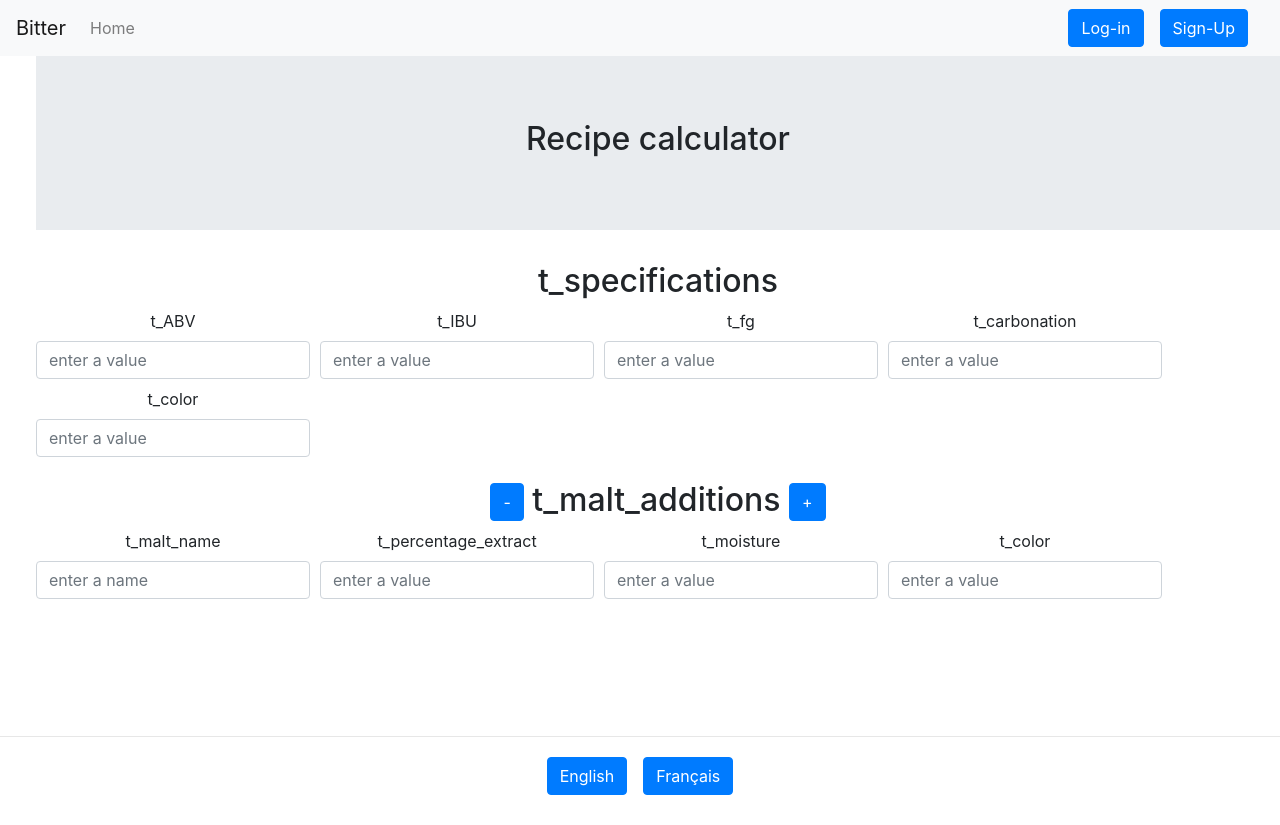
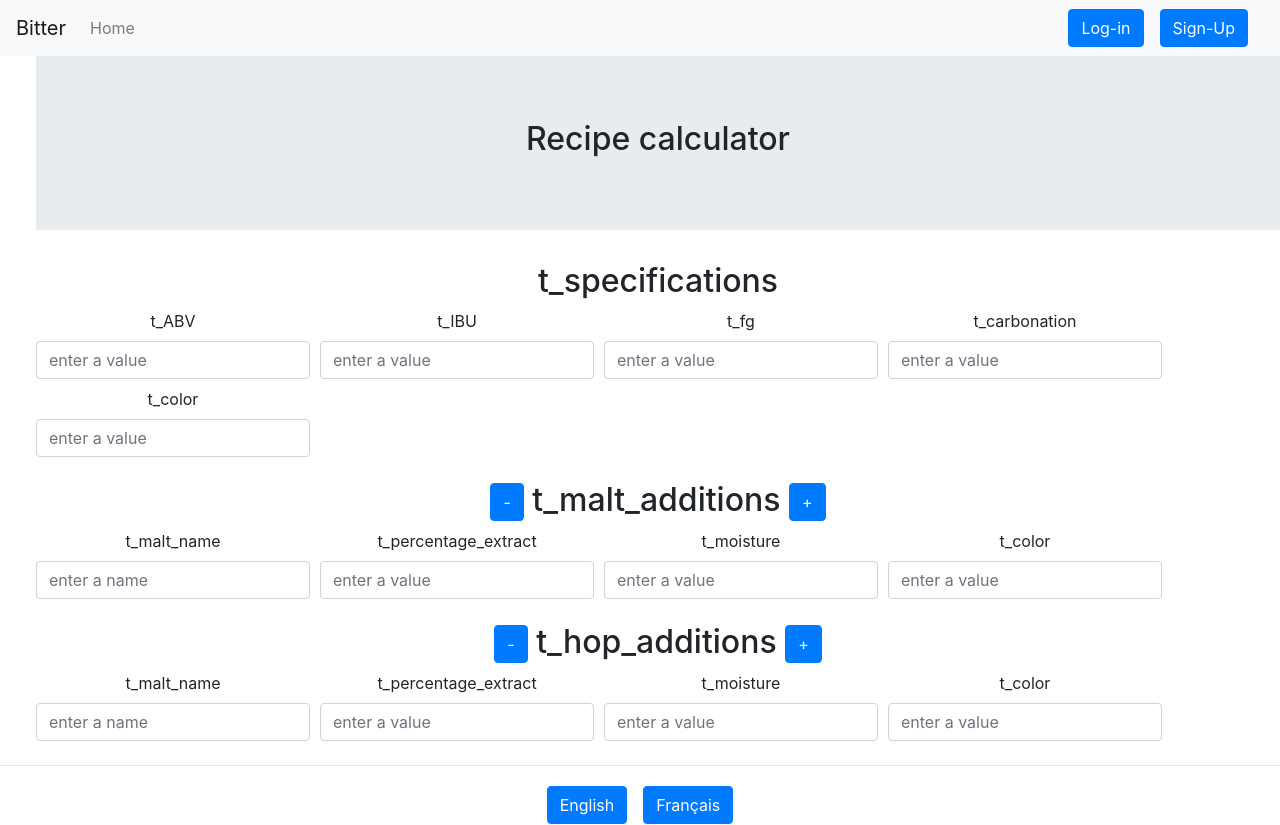
Before and after one commit to thibaudszy/brewing-app-frontend, a React (Create React App) app: page /recipe-calculator in a window 1280 px wide. Before the commit the page ends 800 px from the top, so only its background shows below. Built offline with nearby package versions, Linux system fonts and the light colour scheme; no server answers.

Commit message:
Can add and remove hop additions

```diff
--- /dev/null
+++ b/src/pages/RecipeCalculator/HopAdditionRow.tsx
@@ -0,0 +1,50 @@
+import React from "react";
+import { Col, Form } from "react-bootstrap";
+import { useDispatch, useSelector } from "react-redux";
+
+import { updateNewBeerArrays } from "../../store/recipes/actions";
+import { selectNewRecipeMaltAdditions } from "../../store/recipes/selectors";
+import { MaltAdditionsInput, Range } from "./Types";
+
+interface Props {
+  maltAdditionInputFields: MaltAdditionsInput[];
+  index: number;
+}
+
+export default function HopAdditionsRow(props: Props) {
+  const dispatch = useDispatch();
+
+  const { maltAdditionInputFields, index } = props;
+  const maltAddition = useSelector(selectNewRecipeMaltAdditions)[index];
+
+  const handleMaltAdditionInput = (
+    key: any,
+    value: any,
+    type: string,
+    range: Range
+  ): void => {
+    dispatch(updateNewBeerArrays("maltAdditions", index, key, value));
+  };
+  return (
+    <Form.Row className="align-items-center">
+      {maltAdditionInputFields.map(
+        ({ param, label, type, range, placeholder }) => {
+          return (
+            <Col xs="auto" key={param}>
+              <Form.Label htmlFor="inlineFormInput">{label}</Form.Label>
+              <Form.Control
+                className="mb-2"
+                id="inlineFormInput"
+                placeholder={placeholder}
+                defaultValue={maltAddition[param]}
+                onChange={(e) =>
+                  handleMaltAdditionInput(param, e.target.value, type, range)
+                }
+              />
+            </Col>
+          );
+        }
+      )}
+    </Form.Row>
+  );
+}
--- a/src/pages/RecipeCalculator/RecipeCalculator.tsx
+++ b/src/pages/RecipeCalculator/RecipeCalculator.tsx
@@ -7,24 +7,27 @@ import { selectUserLanguage } from "../../store/user/selectors";
 import { Range } from "./Types";
 import {
   AddNewMaltToNewRecipe,
-  getUserRecipes,
+  removeNewHopFromNewRecipe,
+  AddNewHopToNewRecipe,
   removeNewMaltToNewRecipe,
   updateNewBeerData,
 } from "../../store/recipes/actions";
 import {
   selectMyRecipes,
   selectNewRecipeMaltAdditions,
+  selectNewRecipeHopAdditions,
 } from "../../store/recipes/selectors";
 
 import MaltAdditionsRow from "./MaltAdditionsRow";
 
 import { maltAdditionInputFields, specifications } from "./Fields";
+import HopAdditionsRow from "./HopAdditionRow";
 
 export default function RecipeCalculator() {
   const userLanguage: Language = useSelector(selectUserLanguage);
+  const maltAdditions = useSelector(selectNewRecipeMaltAdditions);
+  const hopAdditions = useSelector(selectNewRecipeHopAdditions);
 
-  const [numberOfHopAdditions, setNumberOfHopAdditions] = useState(1);
-  const maltAdditions = useSelector(selectNewRecipeMaltAdditions);
   const history = useHistory();
   const {
     t_ABV,
@@ -59,7 +62,21 @@ export default function RecipeCalculator() {
     }
     return toDisplay;
   };
+  const hopAdditionInput = (numberOfHopAdditions: number) => {
+    let toDisplay = [];
+    for (let i = 0; i < numberOfHopAdditions; i++) {
+      toDisplay.push(
+        <HopAdditionsRow
+          maltAdditionInputFields={maltAdditionInputFields}
+          index={i}
+          key={i}
+        />
+      );
+    }
+    return toDisplay;
+  };
   const numberOfMaltAdditions = maltAdditions.length;
+  const numberOfHopAdditions = hopAdditions.length;
   const decrementNumberOfMaltAdditions = () => {
     if (numberOfMaltAdditions > 1) {
       dispatch(removeNewMaltToNewRecipe());
@@ -70,9 +87,22 @@ export default function RecipeCalculator() {
       dispatch(AddNewMaltToNewRecipe());
     }
   };
+  const decrementNumberOfHopAdditions = () => {
+    if (numberOfHopAdditions > 1) {
+      dispatch(removeNewHopFromNewRecipe());
+    }
+  };
+  const incrementNumberOfHopAdditions = () => {
+    if (numberOfHopAdditions < 15) {
+      dispatch(AddNewHopToNewRecipe());
+    }
+  };
   useEffect(() => {
     if (!numberOfMaltAdditions) {
       dispatch(AddNewMaltToNewRecipe());
+    }
+    if (!numberOfHopAdditions) {
+      dispatch(AddNewHopToNewRecipe());
     }
   }, []);
 
@@ -130,6 +160,26 @@ export default function RecipeCalculator() {
             </h2>
             {maltAdditionInput(numberOfMaltAdditions)}
           </Form.Group>
+          <Form.Group>
+            <h2>
+              <Button
+                onClick={() => {
+                  decrementNumberOfHopAdditions();
+                }}
+              >
+                -
+              </Button>{" "}
+              t_hop_additions{" "}
+              <Button
+                onClick={() => {
+                  incrementNumberOfHopAdditions();
+                }}
+              >
+                +
+              </Button>
+            </h2>
+            {hopAdditionInput(numberOfHopAdditions)}
+          </Form.Group>
         </Form>
       </div>
     </div>
--- a/src/store/recipes/actions.ts
+++ b/src/store/recipes/actions.ts
@@ -15,6 +15,8 @@ export const UPDATE_NEW_RECIPE = "UPDATE_NEW_RECIPE";
 export const UPDATE_NEW_RECIPE_ARRAYS = "UPDATE_NEW_RECIPE_ARRAYS";
 export const ADD_NEW_MALT_NEW_RECIPE = "ADD_NEW_MALT_NEW_RECIPE";
 export const REMOVE_NEW_MALT_NEW_RECIPE = "REMOVE_NEW_MALT_NEW_RECIPE";
+export const REMOVE_NEW_HOP_NEW_RECIPE = "REMOVE_NEW_HOP_NEW_RECIPE";
+export const ADD_NEW_HOP_NEW_RECIPE = "ADD_NEW_HOP_NEW_RECIPE";
 
 export const getUserRecipes = (): AppThunk => {
   return async (dispatch, getState) => {
@@ -176,3 +178,13 @@ export const removeNewMaltToNewRecipe = () => {
     type: REMOVE_NEW_MALT_NEW_RECIPE,
   };
 };
+export const removeNewHopFromNewRecipe = () => {
+  return {
+    type: REMOVE_NEW_HOP_NEW_RECIPE,
+  };
+};
+export const AddNewHopToNewRecipe = () => {
+  return {
+    type: ADD_NEW_HOP_NEW_RECIPE,
+  };
+};
--- a/src/store/recipes/reducer.ts
+++ b/src/store/recipes/reducer.ts
@@ -9,6 +9,8 @@ import {
   UPDATE_NEW_RECIPE_ARRAYS as UPDATE_NEW_RECIPE_MALTADDITIONS,
   ADD_NEW_MALT_NEW_RECIPE,
   REMOVE_NEW_MALT_NEW_RECIPE,
+  ADD_NEW_HOP_NEW_RECIPE,
+  REMOVE_NEW_HOP_NEW_RECIPE,
 } from "./actions";
 
 interface RecipeState {
@@ -112,6 +114,32 @@ export default (state = initialState, action: Action) => {
       return state;
     }
 
+    case ADD_NEW_HOP_NEW_RECIPE: {
+      return {
+        ...state,
+        newRecipe: {
+          ...state.newRecipe,
+          hopAdditions: [...state.newRecipe.hopAdditions, {}],
+        },
+      };
+    }
+    case REMOVE_NEW_HOP_NEW_RECIPE: {
+      const hopAdditionsNewRecipe = state.newRecipe.hopAdditions;
+      if (hopAdditionsNewRecipe.length > 1) {
+        return {
+          ...state,
+          newRecipe: {
+            ...state.newRecipe,
+            hopAdditions: hopAdditionsNewRecipe.slice(
+              0,
+              hopAdditionsNewRecipe.length - 1
+            ),
+          },
+        };
+      }
+      return state;
+    }
+
     default:
       return state;
   }
--- a/src/store/recipes/selectors.ts
+++ b/src/store/recipes/selectors.ts
@@ -5,3 +5,5 @@ export const selectImportableRecipes = (state: any) =>
   state.recipes.importableRecipes;
 export const selectNewRecipeMaltAdditions = (state: any) =>
   state.recipes.newRecipe.maltAdditions;
+export const selectNewRecipeHopAdditions = (state: any) =>
+  state.recipes.newRecipe.hopAdditions;
```
Also changed, not shown: 1 other file (tests, documents, lock files or other folders).
